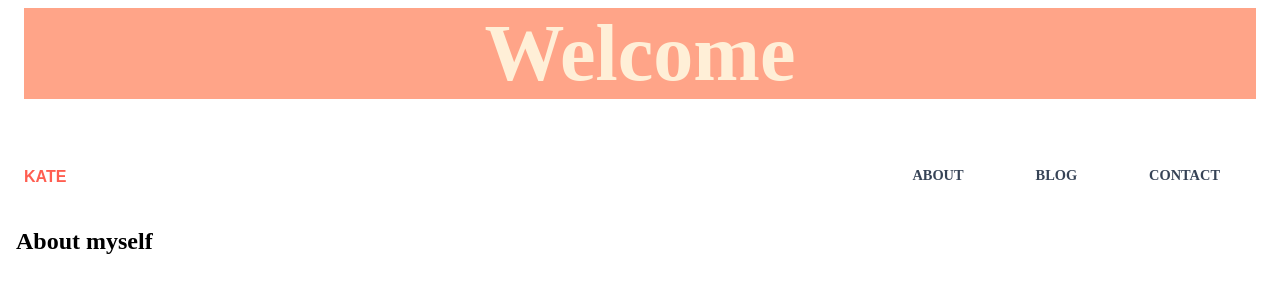
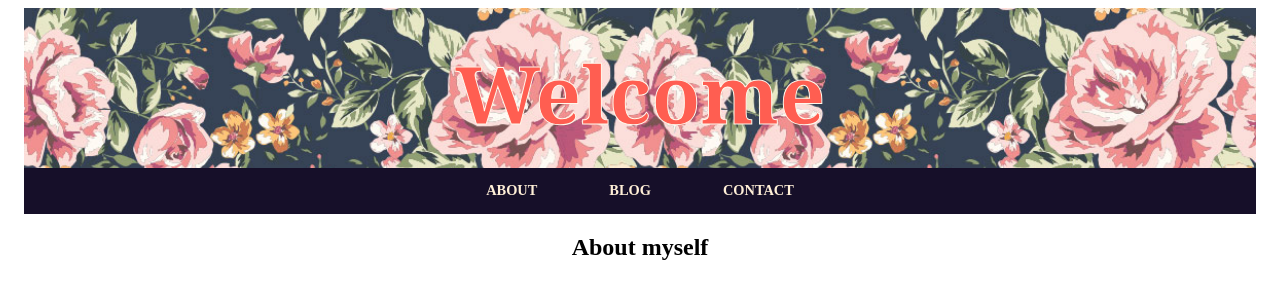
Before and after one commit to Kate-Malipse/angular-ivy, an Angular app: page / in a window 1280 px wide. Shown: the top 300 px of the page. Built offline with nearby package versions, Linux system fonts and the light colour scheme.

Commit message:
add pic on top

```diff
--- a/angular.json
+++ b/angular.json
@@ -17,7 +17,7 @@
             "index": "src/index.html",
             "main": "src/main.ts",
             "polyfills": "src/polyfills.ts",
-            "tsConfig": "src/tsconfig.app.json",
+            "tsConfig": "tsconfig.app.json",
             "assets": [
               "src/favicon.ico",
               "src/assets"
--- a/src/app/app.component.css
+++ b/src/app/app.component.css
@@ -2,6 +2,7 @@ p {
   font-family: Lato;
 }
 .about{
-	padding:3% 0;
+	padding:0;
 	position:relative;
+	text-align: center;
 }
--- a/src/app/app.component.html
+++ b/src/app/app.component.html
@@ -5,7 +5,6 @@
     <div>
       <top></top>
     </div>
-    <br>
     <section id = "main">
       <div class = "about" id = "about">
         <h2> About myself </h2>
--- a/src/app/top/top.component.css
+++ b/src/app/top/top.component.css
@@ -1,25 +1,22 @@
 .head-welcome {
-  color:#ffefd7;
+  color:#FF5E51;
   font-size: 40px;
   text-align: center;
-  font-family: Segor UI;
-  background: #ffa488;
+  -webkit-text-stroke-color:#FFF7EB;
+  -webkit-text-stroke-width: 1px;
+  font-family: Georgia, monospace;
+
+  background:url(../../images/banner.jpg) no-repeat 0px 0px;
+  background-size: cover; /*для растягивания страницы*/
+  min-height: 160px;
+  position:relative;
 }
-/*
-.header{
-	background:url(../images/banner.jpg) no-repeat 0px 0px;
-	background-size:cover;
-	-webkit-background-size: cover;
-	-moz-background-size: cover;
-	-o-background-size: cover;
-	min-height:650px;
-	position:relative;
-}*/
 
 /*класс для анимации*/
 .text-focus-in {
 	-webkit-animation: text-focus-in 1s cubic-bezier(0.550, 0.085, 0.680, 0.530) both;
-	        animation: text-focus-in 1s cubic-bezier(0.550, 0.085, 0.680, 0.530) both;
+			animation: text-focus-in 1s cubic-bezier(0.550, 0.085, 0.680, 0.530) both;
+	padding-top: 30px;
 }
 @keyframes text-focus-in {
   0% {
@@ -40,32 +37,24 @@ margin:0;
 padding:0;
 }
 
-/*Kate*/
-.top-menu h4{
-	font-family: 'Raleway', sans-serif;
-	color:#ff5e51;
-	float:left;
-	font-weight: 900;
-	margin: 15px 0 0 0;
+.top-menu{
+	border-color: black;
 }
+
 /*Список*/
 .top-menu ul{
-	float:right;
-  //background:#ffc3a0;
-	//margin-bottom:0;
+  	background:#160F29;
+	margin-bottom:0;
+	text-align: center;
 }
 /*Пункты списка в строку*/
 .top-menu ul li{
 	display:inline-block;
 }
 
-.top-menu{
-	background:#ffc3a0;
-}
-
 .top-menu ul li a{
 	text-decoration: none;
-	color: #364356;
+	color: #FFEFD7;
 	margin:0 1.5em;
 	font-size: 0.9em;
 	padding: 1em;
@@ -74,5 +63,5 @@ padding:0;
 }
 /*Цвет при наведении*/
 .top-menu ul li a:hover{
-	color:#FF6D6B;
+	color:#F2545B;
 }
--- a/src/app/top/top.component.html
+++ b/src/app/top/top.component.html
@@ -8,7 +8,6 @@
     </header>
 
     <div class ="top-menu">
-      <a href = "#home-top"><h4>KATE</h4></a>
       			<ul class = "menu">
 						  <li><a href="#about">ABOUT</a></li>
 						  <li><a href="#blog">BLOG</a></li>
```
Also changed, not shown: tsconfig.app.json (added, +14 -0 lines), 1 other file (tests, documents, lock files or other folders).
